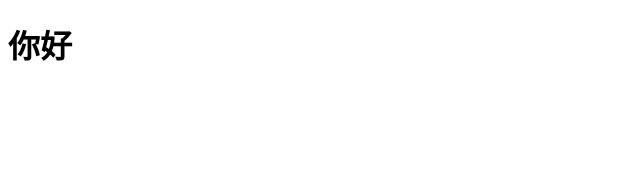
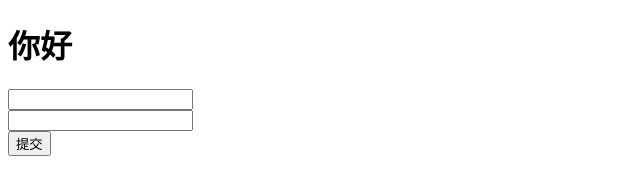
Before and after one commit to xing-6464/http-server, a plain HTML site: page index.html in a window 1280 px wide. Shown: the whole page, without its empty margins (0-640 px from the left). Drawn offline with Linux system fonts and the light colour scheme.

Commit message:
接收并处理POST消息数据

```diff
--- a/index.html
+++ b/index.html
@@ -8,5 +8,10 @@
   </head>
   <body>
     <h1>你好</h1>
+    <form action="./" method="post">
+      <input type="text" name="username" /><br />
+      <input type="text" name="age" /> <br />
+      <input type="submit" value="提交" />
+    </form>
   </body>
 </html>
```
Also changed, not shown: server.js (+12 -0 lines).
